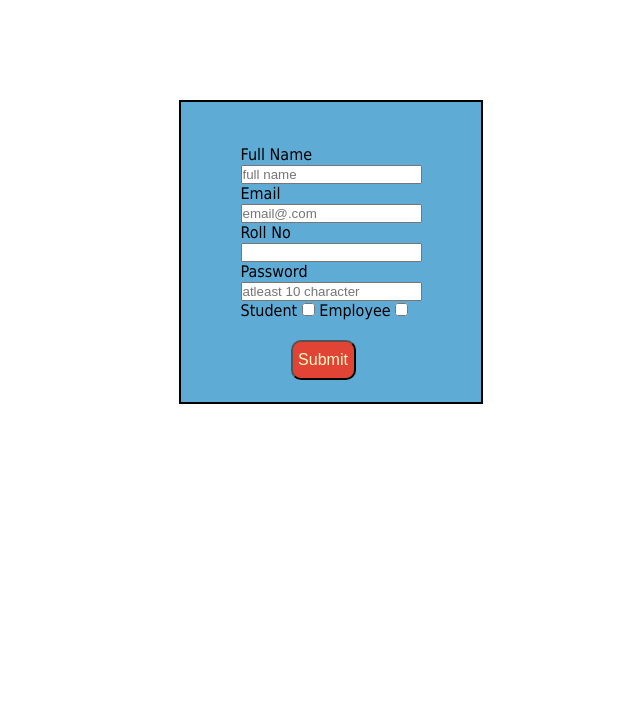
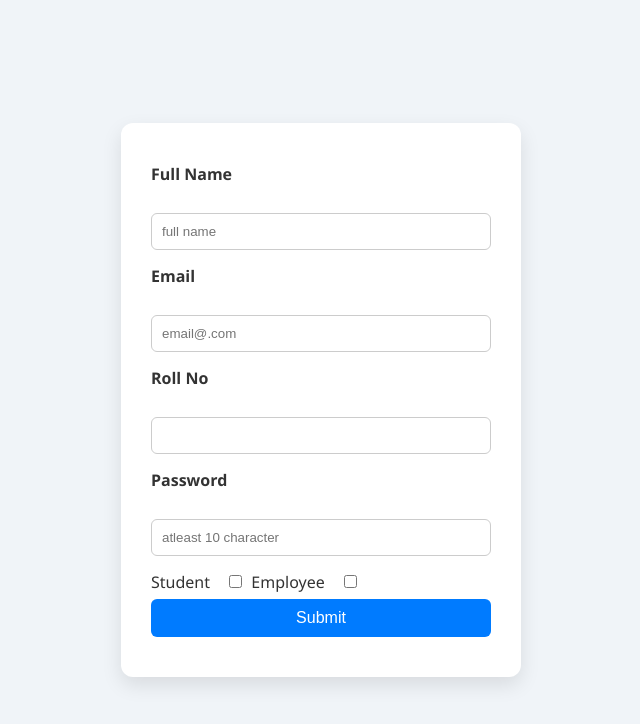
Before and after one commit to zaidofficial/Internship-task-6, a plain HTML site: page form.html in a window 1280 px wide. Shown: the whole page, without its empty margins (319-959 px from the left). Drawn offline with Linux system fonts and the light colour scheme.

Commit message:
Update form.css

```diff
--- a/form.css
+++ b/form.css
@@ -1,35 +1,86 @@
+/* Reset default margin and padding */
 * {
+    margin: 0;
     padding: 0;
-    margin: 0;
+    box-sizing: border-box;
 }
 
+/* Body styling */
 body {
-    width: 1300px;
-    font-family: Tahoma, sans-serif;
-    display: flex;
-    justify-content: center;
-    flex-wrap: wrap;
-    position: relative;
-    top: 100px;
-}
-
-#div1 {
-    height: 300px;
-    width: 300px;
-    background-color: #5EABD6;
+    font-family: 'Segoe UI', Tahoma, Geneva, Verdana, sans-serif;
+    background: #f0f4f8;
     display: flex;
     justify-content: center;
     align-items: center;
-    border: 2px solid black;
+    height: 100vh;
 }
+
+/* Form container */
+#div1 {
+    background: #fff;
+    padding: 40px 30px;
+    border-radius: 12px;
+    box-shadow: 0 8px 20px rgba(0, 0, 0, 0.1);
+    width: 100%;
+    max-width: 400px;
+}
+#div1 h2 {
+    text-align: center;
+    margin-bottom: 20px;
+    color: #007bff;
+    font-size: 24px;
+    font-weight: bold;
+}
+
+/* Form elements */
+form label {
+    display: block;
+    margin-bottom: 6px;
+    font-weight: 600;
+    color: #333;
+}
+
+form input[type="text"],
+form input[type="password"] {
+    width: 100%;
+    padding: 10px;
+    margin-bottom: 15px;
+    border: 1px solid #ccc;
+    border-radius: 6px;
+    transition: border 0.3s;
+}
+
+form input[type="text"]:focus,
+form input[type="password"]:focus {
+    border-color: #007bff;
+    outline: none;
+}
+
+/* Checkbox styling */
+form input[type="checkbox"] {
+    margin-right: 5px;
+}
+
+form label[for="student"],
+form label[for="employee"] {
+    display: inline-block;
+    margin-right: 15px;
+    font-weight: normal;
+}
+
+/* Submit Button */
 #btn {
-    height: 40px;
-    width: 65px;
-    background-color: #E14434;
-    color: #FEFBC7;
-    font-size: medium;
-    position: relative;
-    left: 50px;
-    top: 20px;
-    border-radius: 10px;
+    width: 100%;
+    padding: 10px;
+    background: #007bff;
+    color: white;
+    border: none;
+    border-radius: 6px;
+    font-size: 16px;
+    cursor: pointer;
+    transition: background 0.3s;
 }
+
+#btn:hover {
+    background: #0056b3;
+}
```
